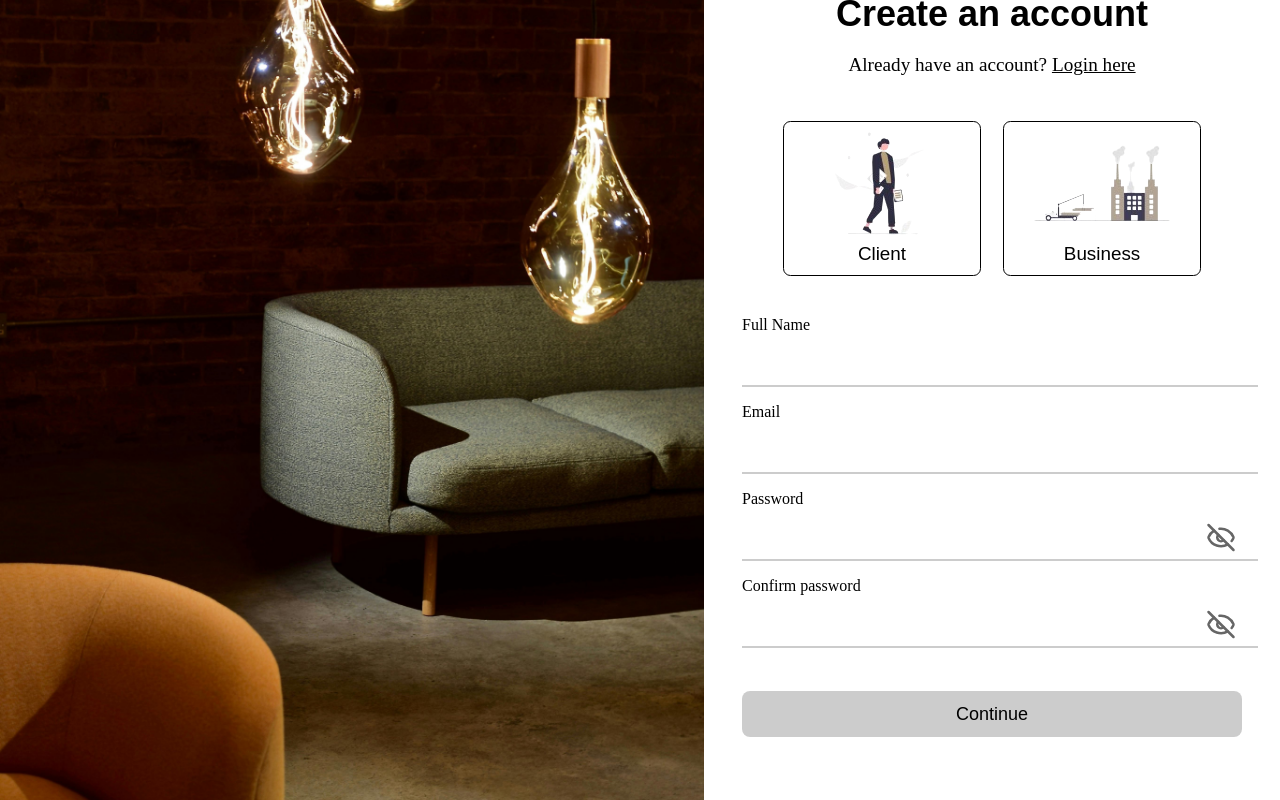
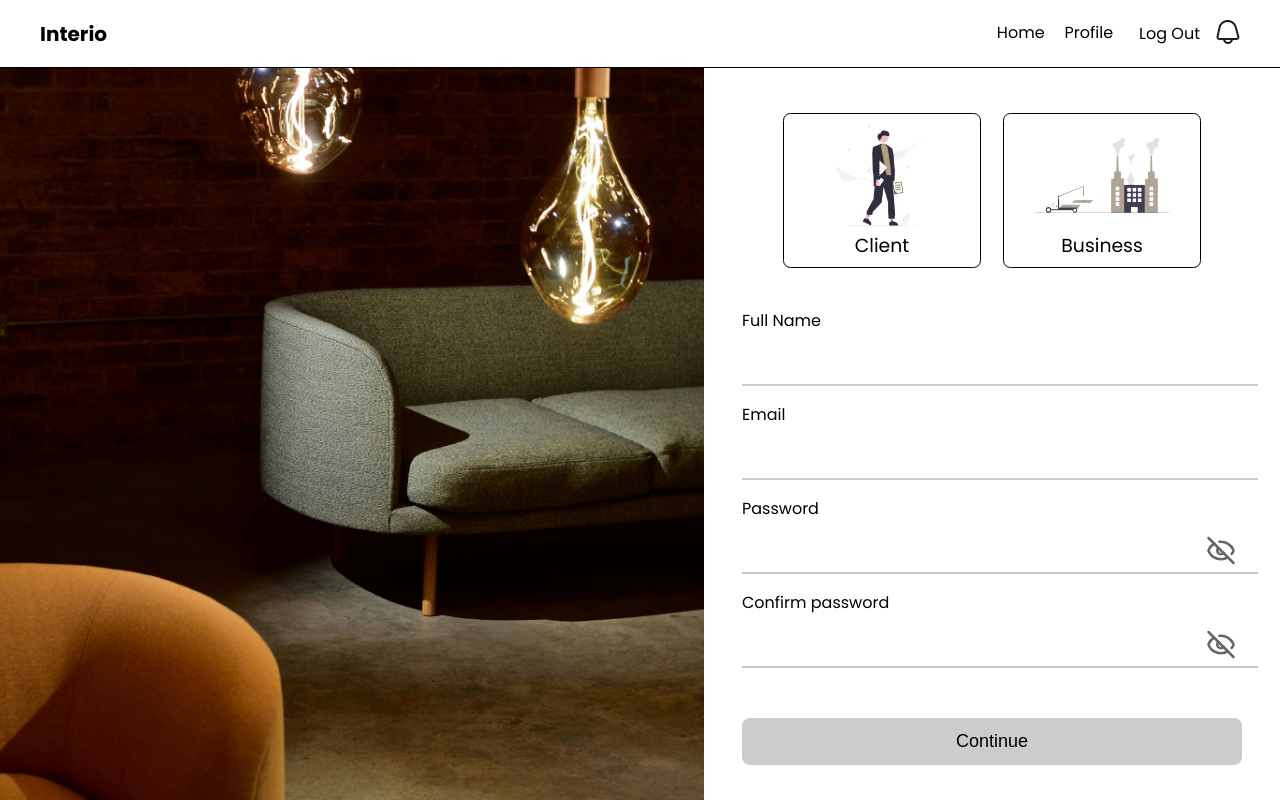
Before and after one commit to joelarapi/Interio-Front-End, a React (Vite) app: page /login in a window 1280 px wide. Built offline with nearby package versions, Linux system fonts and the light colour scheme.

Commit message:
finished the nav , working on dashboard

```diff
--- a/index.html
+++ b/index.html
@@ -1,13 +1,21 @@
 <!doctype html>
 <html lang="en">
+
 <head>
   <meta charset="UTF-8" />
   <link rel="icon" type="image/svg+xml" href="/vite.svg" />
+  <link rel="preconnect" href="https://fonts.googleapis.com">
+  <link rel="preconnect" href="https://fonts.gstatic.com" crossorigin>
+  <link
+    href="https://fonts.googleapis.com/css2?family=Poppins:ital,wght@0,100;0,200;0,300;0,400;0,500;0,600;0,700;0,800;0,900;1,100;1,200;1,300;1,400;1,500;1,600;1,700;1,800;1,900&display=swap"
+    rel="stylesheet">
   <meta name="viewport" content="width=device-width, initial-scale=1.0" />
   <title>Interio</title>
 </head>
+
 <body>
   <div id="root"></div>
   <script type="module" src="/src/main.jsx"></script>
 </body>
+
 </html>
--- a/src/App.jsx
+++ b/src/App.jsx
@@ -2,6 +2,8 @@ import React from 'react';
 import './App.css'
 import { BrowserRouter as Router, Route, Routes } from 'react-router-dom';
 import Login from './Components/Login.jsx'
+import Navbar from './Components/Navbar.jsx';
+import Dashboard from './Components/Dashboard/Dashboard.jsx';
 
 
 
@@ -9,8 +11,10 @@ import Login from './Components/Login.jsx'
 function App() {
     return (
         <Router>
+            <Navbar/>
             <div className="App">
                 <Routes>
+                <Route path="/dashboard" element={<Dashboard/>} />
                     <Route path="/login" element={<Login />} />
                 </Routes>
             </div>
--- /dev/null
+++ b/src/Components/Dashboard/Dashboard.jsx
@@ -0,0 +1,122 @@
+import React from "react";
+import classes from "./Dashboard.module.css";
+import DashboardMain from "./DashboardMain";
+
+const Dashboard = () => {
+  return (
+    <div className={classes.container}>
+       <div className={classes.sideContainer}>
+      <div className={classes.sideFiltersSection}>
+        <h2>Category</h2>
+
+        <div className={classes.filterSection}>
+          <h3>Service Type</h3>
+          <div>
+            <input type="checkbox" />
+            <label>Interior Design</label>
+          </div>
+          <div>
+            <input type="checkbox" />
+            <label>Furnitures</label>
+          </div>
+          <div>
+            <input type="checkbox" />
+            <label>Sanitarian</label>
+          </div>
+          <div>
+            <input type="checkbox" />
+            <label>Electricity</label>
+          </div>
+          <div>
+            <input type="checkbox" />
+            <label>Outdoor</label>
+          </div>
+        </div>
+
+        <div className={classes.filterSection}>
+          <h3>Location</h3>
+          <div>
+            <input type="checkbox" />
+            <label>Tirana</label>
+          </div>
+          <div>
+            <input type="checkbox" />
+            <label>Durres</label>
+          </div>
+          <div>
+            <input type="checkbox" />
+            <label>Elbasan</label>
+          </div>
+          <div>
+            <input type="checkbox" />
+            <label>Vlora</label>
+          </div>
+          <div>
+            <input type="checkbox" />
+            <label>Shkoder</label>
+          </div>
+        </div>
+
+        <div className={classes.filterSection}>
+          <h3>Budget</h3>
+          <div>
+            <input type="checkbox" />
+            <label>100-200</label>
+          </div>
+          <div>
+            <input type="checkbox" />
+            <label>Furnitures</label>
+          </div>
+          <div>
+            <input type="checkbox" />
+            <label>200-500</label>
+          </div>
+          <div>
+            <input type="checkbox" />
+            <label>500-1000</label>
+          </div>
+          <div>
+            <input type="checkbox" />
+            <label>1000-5000</label>
+          </div>
+          <div>
+            <input type="checkbox" />
+            <label>5000+</label>
+          </div>
+        </div>
+
+        <div className={classes.filterSection}>
+          <h3>Number of Offers</h3>
+          <div>
+            <input type="checkbox" />
+            <label>Less than 5</label>
+          </div>
+          <div>
+            <input type="checkbox" />
+            <label>5-10</label>
+          </div>
+          <div>
+            <input type="checkbox" />
+            <label>10-20</label>
+          </div>
+          <div>
+            <input type="checkbox" />
+            <label>20-50</label>
+          </div>
+          <div>
+            <input type="checkbox" />
+            <label>+50</label>
+          </div>
+        </div>
+
+
+      </div>
+
+    </div>
+    <DashboardMain/>
+    </div>
+
+  );
+};
+
+export default Dashboard;
--- /dev/null
+++ b/src/Components/Dashboard/Dashboard.module.css
@@ -0,0 +1,65 @@
+.sideContainer{
+  margin-top: 68px;
+  position: absolute;
+  left: 0;
+  width: 265px;
+  background-color: rgba(244, 244, 244, 1);
+  height: 100%;
+  display: flex;
+  flex-direction: column;
+  padding-left: 25px;
+}
+
+.container{
+  display: flex;
+}
+
+.sideFiltersSection h2{
+  font-weight: 600 ;
+  font-size: 20px;
+}
+
+.filterSection h3{
+  font-size: 20px;
+  font-weight: 400;
+  margin: 0;
+}
+
+.filterSection{
+  margin-bottom: 20px;
+}
+
+.sideMain{
+  margin-top: 88px;
+  margin-left: 290px;
+}
+
+.mainContent{
+  margin: auto;
+  width: 70%;
+}
+
+
+.searchBar{
+  width: 370px;
+  height: 46px;
+  border: 1px solid silver;
+  border-radius: 10px;
+  display: flex;
+  align-items: center;
+}
+.searchBar input{
+ border: none;
+ width: 100%;
+ outline: none;
+}
+
+.searchBar input::placeholder{
+  font-family: "Poppins";
+  font-size: 16px;
+}
+
+.searchBar img{
+  margin-left: 8px;
+  margin-right: 10px;
+}
--- /dev/null
+++ b/src/Components/Dashboard/DashboardMain.jsx
@@ -0,0 +1,24 @@
+import classes from "./Dashboard.module.css";
+import loopIcon from "../../icons/search-loop-icon.png";
+
+const DashboardMain = () => {
+  return (
+    <div className={classes.sideMain}>
+      <div className={classes.mainContent}>
+        <div className={classes.searchBar}>
+          <img src={loopIcon} />
+          <input type="search" placeholder="Search for job Offers..." />
+        </div>
+
+        <div>
+          <div className={classes.headline}>
+            <p>Recent Posts</p>
+            <Link>Show More</Link>
+          </div>
+        </div>
+      </div>
+    </div>
+  );
+};
+
+export default DashboardMain;
--- /dev/null
+++ b/src/Components/Navbar.jsx
@@ -0,0 +1,24 @@
+import React from 'react'
+import classes from './Navbar.module.css'
+import { NavLink } from 'react-router-dom'
+import notifIcon from '../icons/notifications-bell-icon.png';
+
+const Navbar = () => {
+  return (
+    <div className={classes.navbar}>
+    <p>Interio</p>
+
+
+    <div className={classes.leftSide}>
+
+      <NavLink>Home</NavLink>
+      <NavLink>Profile</NavLink>
+      <button>Log Out</button>
+      <img src={notifIcon} className={classes.notifIcon}/>
+
+    </div>
+    </div>
+  )
+}
+
+export default Navbar
--- /dev/null
+++ b/src/Components/Navbar.module.css
@@ -0,0 +1,54 @@
+.navbar{
+  display: flex;
+  align-items: center;
+  justify-content: space-between;
+  background-color: white;
+  width: 100%;
+  color: black;
+  height: 67px;
+  margin: 0;
+  border-bottom: 1px solid black;
+  position: fixed;
+  top: 0;
+  z-index: 1;
+}
+
+.navbar a{
+  text-decoration: none;
+  color: black;
+  margin-left: 10px;
+  margin-right: 10px;
+}
+
+.navbar p {
+  font-weight: 700;
+  font-size: 20px;
+  margin-left: 40px;
+}
+
+.notifIcon{
+  width: 24px;
+  height: 24px;
+}
+
+.navbar button {
+  border: none;
+  background-color: inherit;
+  color: black;
+  font-family: "Poppins";
+  font-size: 16px;
+  margin-right: 10px;
+  margin-left: 10px;
+  cursor: pointer;
+}
+
+.leftSide{
+  margin-right: 40px;
+  display: flex;
+  justify-content: space-between;
+}
+
+.navbar img{
+  cursor: pointer;
+  color: black;
+}
--- a/src/index.css
+++ b/src/index.css
@@ -0,0 +1,4 @@
+body {
+  font-family: "Poppins";
+  margin: 0;
+}
```
Also changed, not shown: src/icons/notifications-bell-icon.png (added), src/icons/search-loop-icon.png (added). Lines whose indentation alone changed are shown as unchanged.
